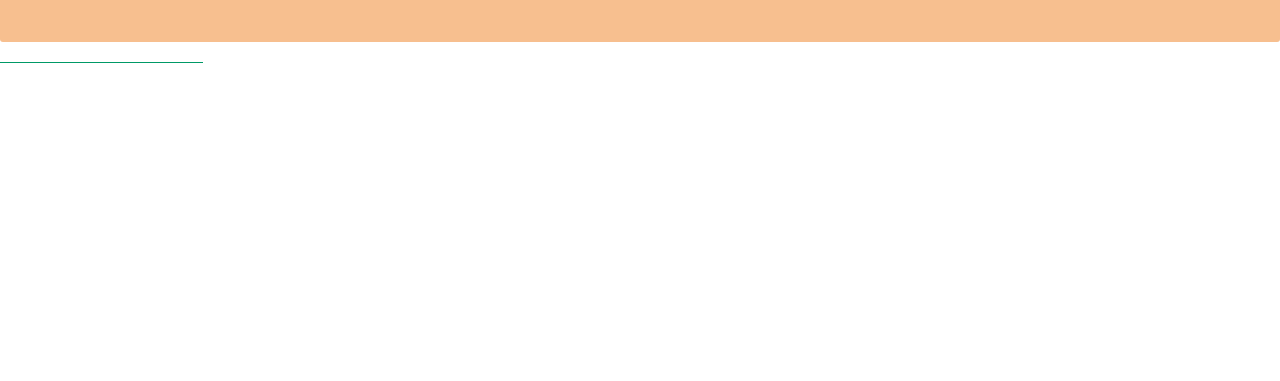
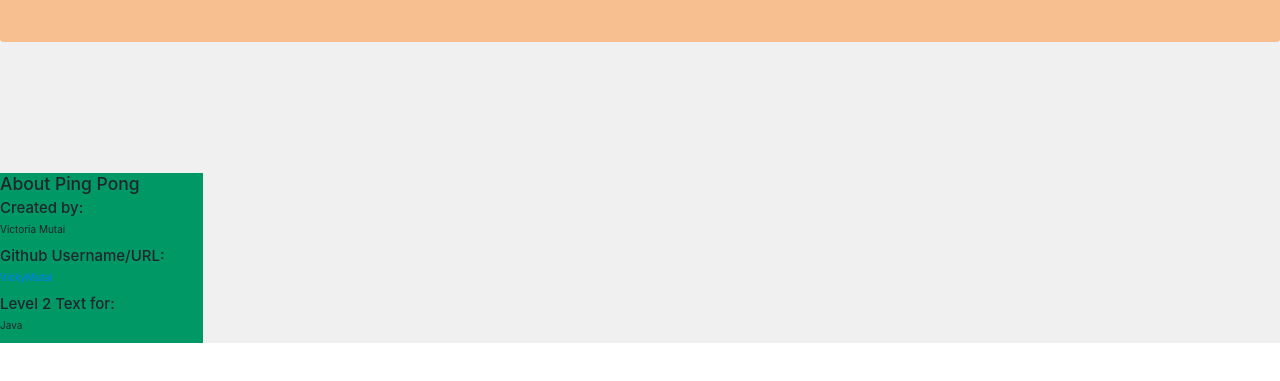
Before and after one commit to VickyMutai/ping-pong, a plain HTML site: page index.html in a window 1280 px wide. Shown: the part 147-528 px from the top of the page. Drawn offline with nearby package versions, Linux system fonts and the light colour scheme; a web font is replaced by a local one.

Commit message:
Add content to sidebar

```diff
--- a/css/style.css
+++ b/css/style.css
@@ -1,5 +1,6 @@
 .jumbotron{
   background-color: #f7bf8f;
+  margin-bottom: 0%;
 }
 .title{
   margin-top: 5%;
@@ -7,10 +8,11 @@
   font-weight: bolder;
   font-size: 350%;
 }
-.bodybg{
+.bodyBg{
   background-color: #F0F0F0;
 }
 .side{
+  margin-top: 10%;
   background-color: #009966;
   height: 100%;
 }
--- a/index.html
+++ b/index.html
@@ -17,7 +17,15 @@
 </div>
 <div class="bodyBg">
   <div class="row">
-    <div class="col-md-2 side"></div>
+    <div class="col-md-2 side">
+      <h3>About Ping Pong</h3>
+      <h4>Created by:</h4>
+      <p>Victoria Mutai</p>
+      <h4>Github Username/URL:</h4>
+      <p><a href="https://github.com/VickyMutai">VickyMutai</a></p>
+      <h4>Level 2 Text for: </h4>
+      <p>Java</p>
+    </div>
     <div class="col-md-10 main"></div>
   </div>
 </div>
```
